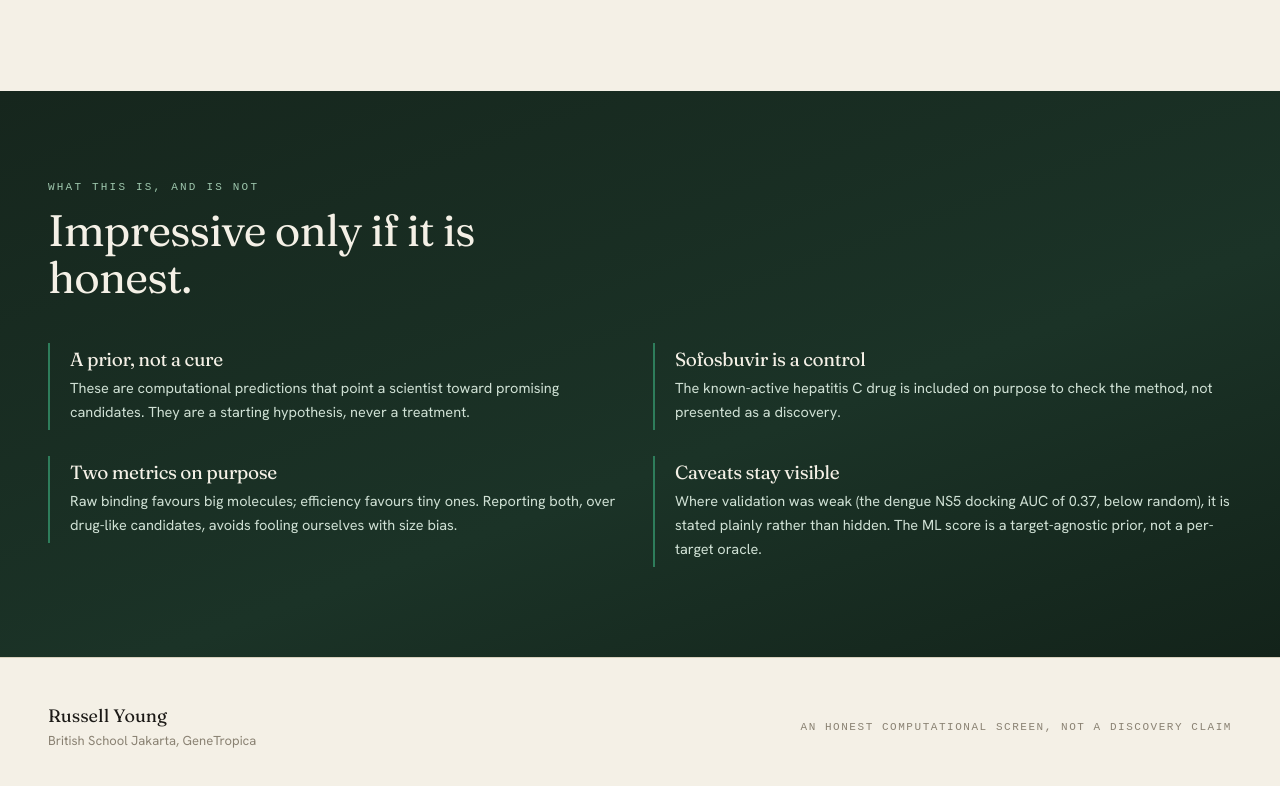
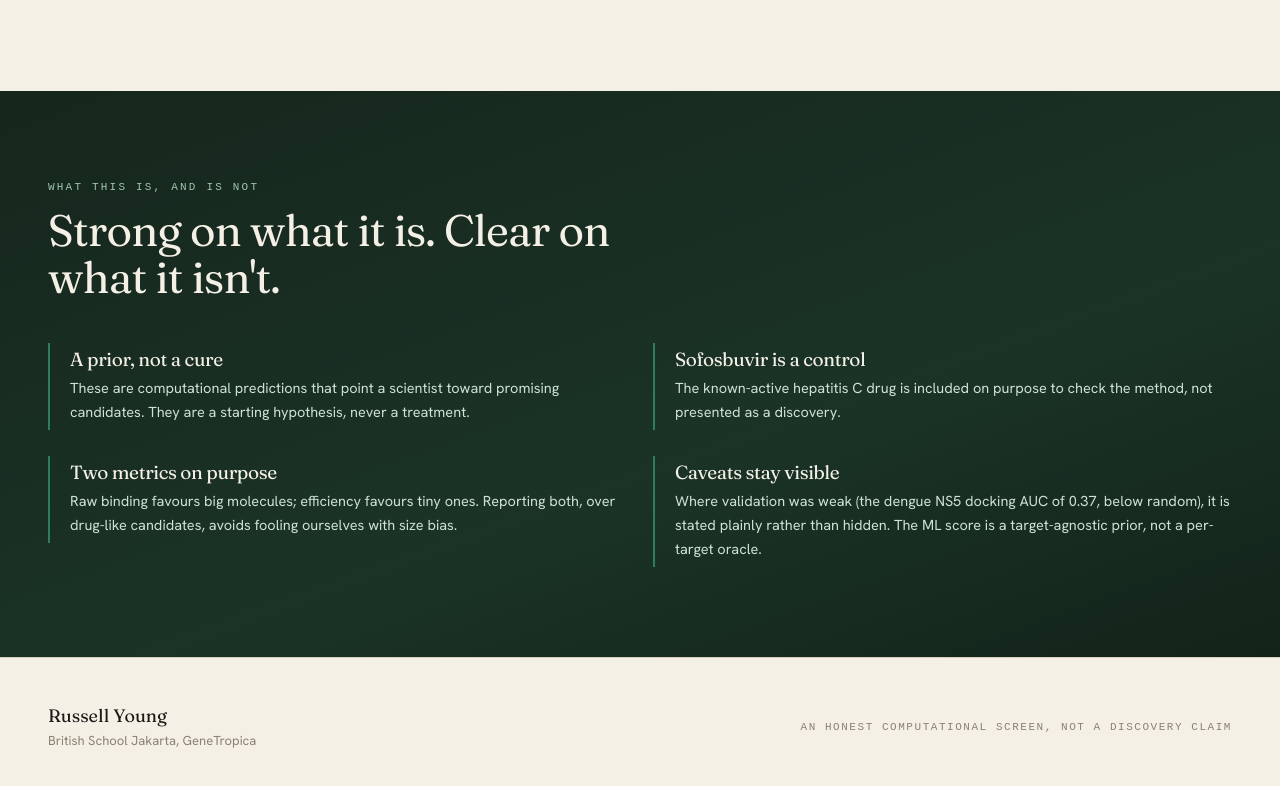
Before and after one commit to RyoungJKT/genetropica-v2, a React (Vite) app in the folder web/: page / in a window 1280 px wide. Shown: the part 3602-4388 px from the top of the page. Built offline with nearby package versions, Linux system fonts and the light colour scheme; a web font is replaced by a local one.

Commit message:
Reword honesty-band headline to 'Strong on what it is. Clear on what it isn't.'

```diff
--- a/web/src/components/HonestyBand.tsx
+++ b/web/src/components/HonestyBand.tsx
@@ -13,7 +13,7 @@ export function HonestyBand() {
       <div className="wrap" style={{ padding: '90px 28px' }}>
         <Reveal>
           <div className="eyebrow" style={{ color: '#9ec7ad' }}>What this is, and is not</div>
-          <h2 style={{ color: 'var(--paper)', fontSize: 'clamp(28px,3.6vw,44px)', fontWeight: 380, maxWidth: '18ch', marginTop: 14 }}>Impressive only if it is honest.</h2>
+          <h2 style={{ color: 'var(--paper)', fontSize: 'clamp(28px,3.6vw,44px)', fontWeight: 380, maxWidth: '22ch', marginTop: 14 }}>Strong on what it is. Clear on what it isn't.</h2>
         </Reveal>
         <div style={{ display: 'grid', gridTemplateColumns: 'repeat(2,1fr)', gap: 26, marginTop: 42 }}>
           {ITEMS.map((it, i) => (
```
